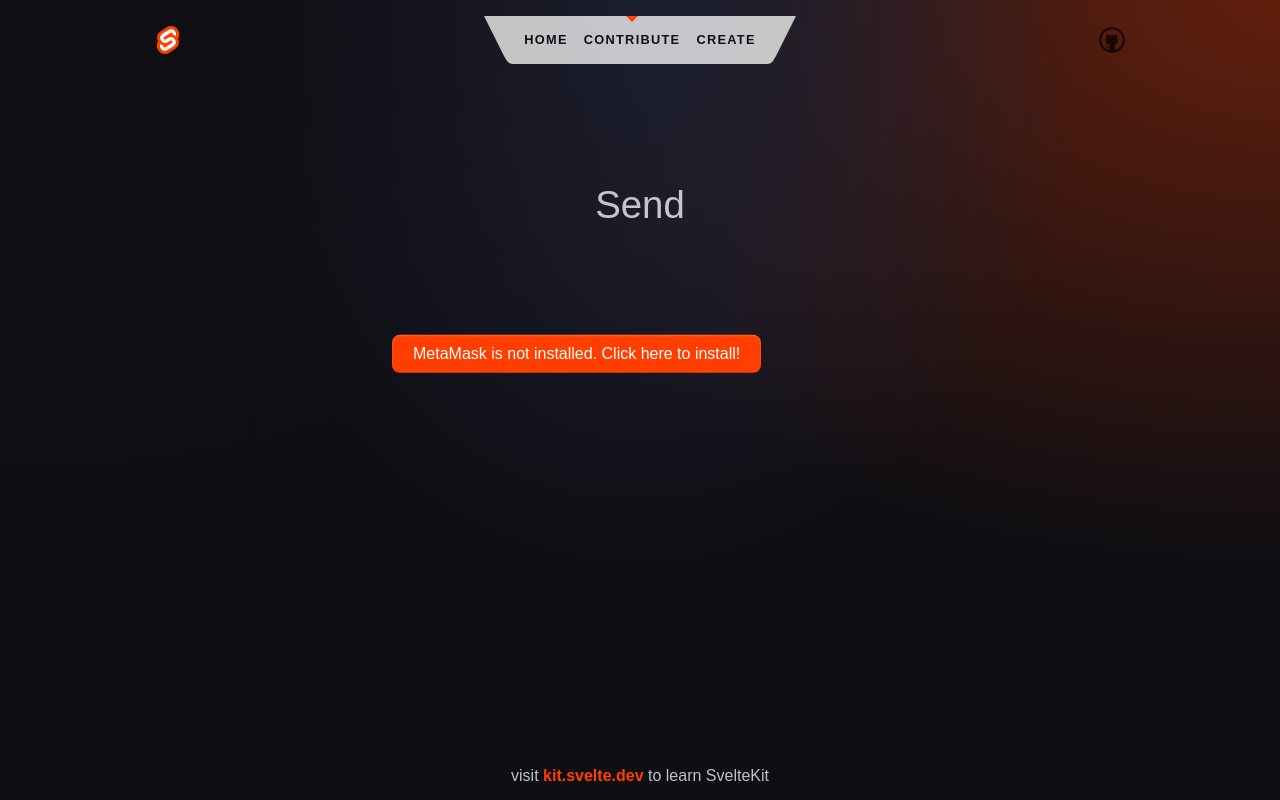
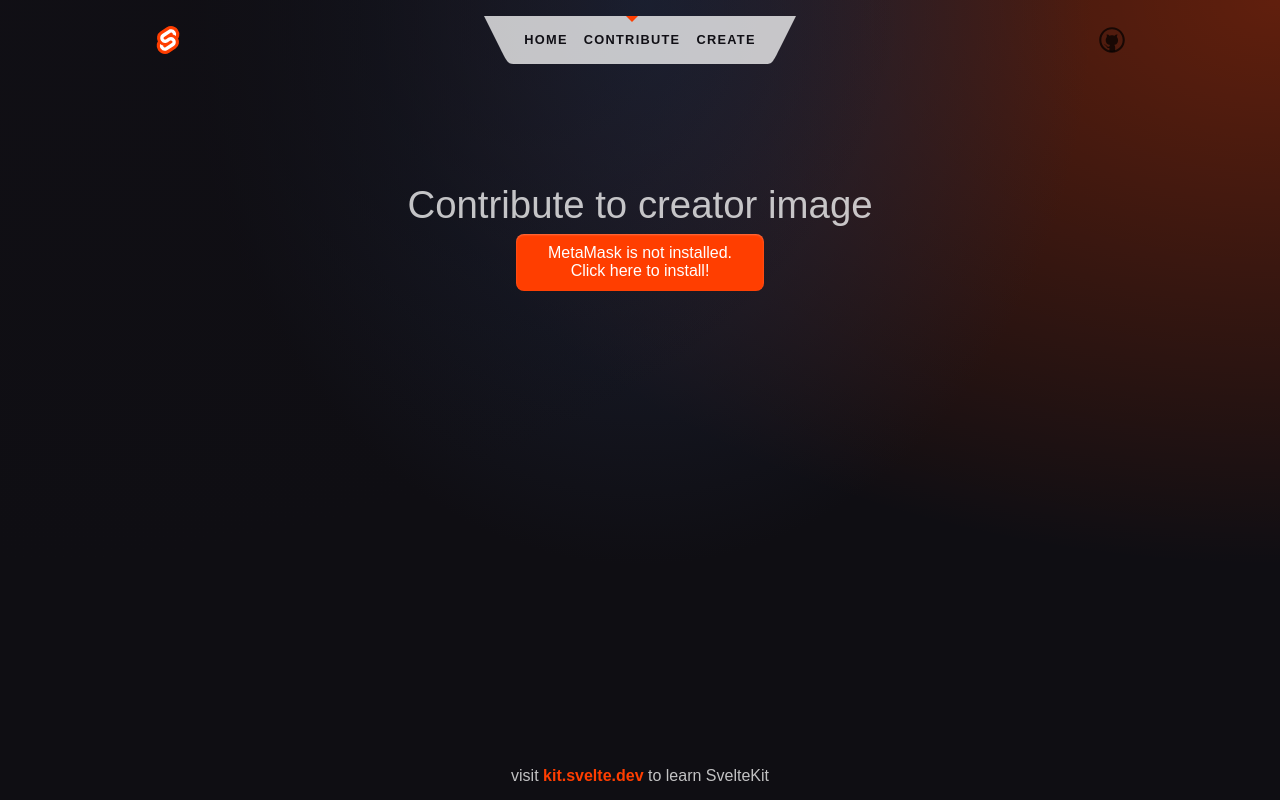
Before and after one commit to Ethernol/C2H6O, a SvelteKit app in the folder ethernol/: page /contribute in a window 1280 px wide. Built offline with nearby package versions, Linux system fonts and the light colour scheme.

Commit message:
css zeugs

```diff
--- a/ethernol/src/routes/+page.svelte
+++ b/ethernol/src/routes/+page.svelte
@@ -14,7 +14,7 @@
 				console.log('MetaMask is not installed!');
 				return 'MetaMask is not installed.\nClick here to install!';
 			}
-			return 'Click here to login via MetaMask.';
+			return 'Click to login with MetaMask';
 		}
 
     });
@@ -37,9 +37,11 @@
 		<span class="welcome">
 			<div class="center">
 				{#if !connected}
-				<button class="button-22" on:click={onMetaMaskButton}>
-					{metaMaskButtonString}
-				</button>
+				<div class="center">
+					<button class="button-22" on:click={onMetaMaskButton}>
+						{metaMaskButtonString}
+					</button>
+				</div>
 				{/if}
 				{#if connected}
 					<h3> You are connected</h3>
--- a/ethernol/src/routes/contribute/+page.svelte
+++ b/ethernol/src/routes/contribute/+page.svelte
@@ -5,7 +5,7 @@
 	import { fanImageContractABI } from "$lib/constants/fan_image_abi.js";
 
 	import Web3 from 'web3';
-    import { check_outros } from 'svelte/internal';
+    import { check_outros, listen_dev } from 'svelte/internal';
 
 	let canvas;
 	let guide;
@@ -50,7 +50,7 @@
 				console.log('MetaMask is not installed!');
 				return 'MetaMask is not installed.\nClick here to install!';
 			}
-			return 'Click here to login via MetaMask.';
+			return 'Click to login with MetaMask';
 		}
     });
 
@@ -196,18 +196,20 @@
 
 
 <svelte:head>
-	<title>Send</title>
-	<meta name="description" content="Send" />
+	<title>Contribute</title>
+	<meta name="description" content="Contribute" />
 </svelte:head>
 
 <section>
-	<h1>Send </h1>
+	<h1>Contribute to creator image </h1>
 	<span class="welcome">
 		<div class="center">
 			{#if !connected}
-			<button class="button-22" on:click={onMetaMaskButton}>
-				{metaMaskButtonString}
-			</button>
+			<div class="center">
+				<button class="button-22" on:click={onMetaMaskButton}>
+					{metaMaskButtonString}
+				</button>
+			</div>
 			{:else}
 			<div>
 				<div>
--- a/ethernol/src/routes/create/+page.svelte
+++ b/ethernol/src/routes/create/+page.svelte
@@ -19,6 +19,10 @@
 	base_link += "?target="
 	let link = ""
 	let link_created = false
+	let width = 10
+	let heigth = 10
+	let ppp = 100000000
+
 
 	onMount(async () => {
 		metaMaskButtonString = checkMetaMask();
@@ -28,7 +32,7 @@
 				console.log('MetaMask is not installed!');
 				return 'MetaMask is not installed.\nClick here to install!';
 			}
-			return 'Click here to login via MetaMask.';
+			return 'Click to login with MetaMask';
 		}
 
     });
@@ -58,19 +62,27 @@
 
 <section>
 	<h1> Create your Image </h1>
-	<h2> Create your link </h2>
 		<span class="welcome">
 			<div class="center">
 				{#if !connected}
-				<button class="button-22" on:click={onMetaMaskButton}>
-					{metaMaskButtonString}
-				</button>
+				<div class="center">
+					<button class="button-22" on:click={onMetaMaskButton}>
+						{metaMaskButtonString}
+					</button>
+				</div>
 				{/if}
 				{#if connected}
 					<h3> Your Wallet:</h3>
 					<input type="text" bind:value={account} placeholder={account} readonly>
 					<h3> Enter Shortname:</h3>
-					<input type="text" bind:value={shortname} placeholder={shortname}>
+					<input type="text" bind:value={shortname}>
+					<h3> Image width:</h3>
+					<input type="text" bind:value={width}>
+					<h3> Image heigth:</h3>
+					<input type="text" bind:value={heigth}>
+					<h3> Price per pixel:</h3>
+					<input type="text" bind:value={ppp}>
+
 					{#if !link_created}
 						<button class="button-22" on:click={createLink}>
 							Create Link
--- a/ethernol/src/routes/styles.css
+++ b/ethernol/src/routes/styles.css
@@ -49,6 +49,7 @@ a:hover {
 
 h1 {
 	font-size: 2rem;
+	margin: 1;
 	text-align: center;
 }
 
@@ -134,7 +135,7 @@ section {
   text-transform: none;
   transition: color .13s ease-in-out,background .13s ease-in-out,opacity .13s ease-in-out,box-shadow .13s ease-in-out;
   user-select: none;
-  -webkit-user-select: none;
+  /* -webkit-user-select: none; */
   touch-action: manipulation;
 }
 
@@ -164,13 +165,12 @@ input[type=text] {
 }
 
 .center {
-	margin: 0;
+	margin: 1;
 	width: 50%;
 	position: absolute;
-	top: 50%;
-	left: 50%;
-	-ms-transform: translate(-50%, -50%);
-	transform: translate(-50%, -50%);
+	left: 25%;
+	/* -ms-transform: translate(-50%, -50%); */
+	/* transform: translate(-50%, -50%); */
 }
 section {
 	display: flex;
```
